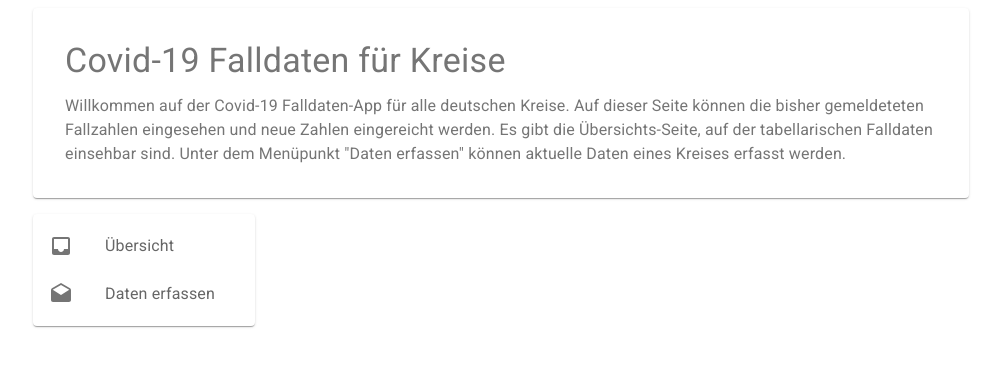
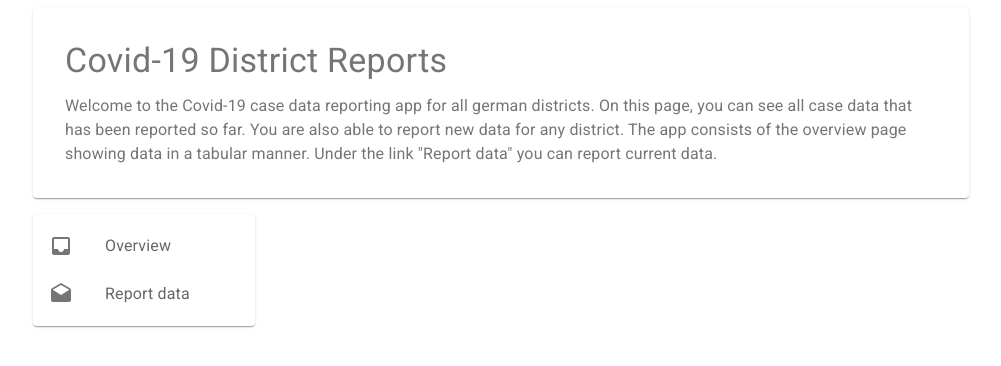
Before and after one commit to fastleansmart/covid19-district-reports, a React app in the folder frontend/: page /add in a window 1280 px wide. Shown: the top 366 px of the page, without its empty margins (139-1140 px from the left). Built offline with nearby package versions, Linux system fonts and the light colour scheme.

Commit message:
translate all gui texts to english

```diff
--- a/frontend/src/components/header/header.js
+++ b/frontend/src/components/header/header.js
@@ -6,13 +6,13 @@ class Header extends React.Component {
         return (
             <div id="header">
                 <Typography variant="h4" component="h1" gutterBottom>
-                    Covid-19 Falldaten für Kreise
+                    Covid-19 District Reports
                 </Typography>
                 <Typography variant="body1" component="p" id="introductory-text">
-                    Willkommen auf der Covid-19 Falldaten-App für alle deutschen Kreise.
-                    Auf dieser Seite können die bisher gemeldeteten Fallzahlen eingesehen und neue Zahlen eingereicht werden.
-                    Es gibt die Übersichts-Seite, auf der tabellarischen Falldaten einsehbar sind.
-                    Unter dem Menüpunkt "Daten erfassen" können aktuelle Daten eines Kreises erfasst werden.
+                    Welcome to the Covid-19 case data reporting app for all german districts.
+                    On this page, you can see all case data that has been reported so far. You are also able to report new data for any district.
+                    The app consists of the overview page showing data in a tabular manner.
+                    Under the link "Report data" you can report current data.
                 </Typography>
             </div>
         )
--- a/frontend/src/components/navigation/routes.js
+++ b/frontend/src/components/navigation/routes.js
@@ -4,12 +4,12 @@ import DraftsIcon from '@material-ui/icons/Drafts';
 
 const routes = [
     {
-        label: "Übersicht",
+        label: "Overview",
         target: "/overview",
         icon: <InboxIcon />,
     },
     {
-        label: "Daten erfassen",
+        label: "Report data",
         target: "/add",
         icon: <DraftsIcon />,
     },
--- a/frontend/src/covidReportsOverview/covidReportsOverview.js
+++ b/frontend/src/covidReportsOverview/covidReportsOverview.js
@@ -40,10 +40,10 @@ function OverviewTable({ fetchAllFederalStates }) {
             <Table size={'small'} className={classes.table} stickyHeader aria-label="simple table">
                 <TableHead>
                     <TableRow className={classes.tableRow}>
-                        <TableCell>Bundesland</TableCell>
-                        <TableCell align="right">gemeldete Fälle</TableCell>
-                        <TableCell align="right">davon genesen</TableCell>
-                        <TableCell align="right">Todesfälle</TableCell>
+                        <TableCell>Federal state</TableCell>
+                        <TableCell align="right">number of infections</TableCell>
+                        <TableCell align="right">of which were healed</TableCell>
+                        <TableCell align="right">deaths</TableCell>
                     </TableRow>
                 </TableHead>
                 <TableBody>
```
Also changed, not shown: 1 other file (tests, documents, lock files or other folders).
